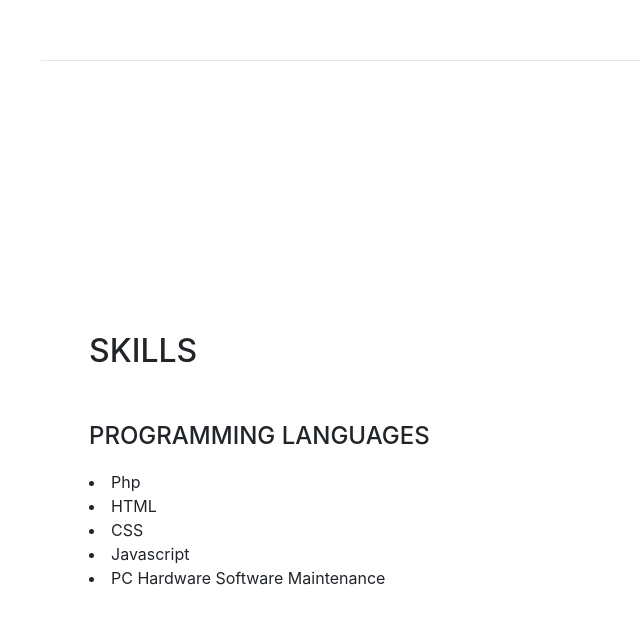
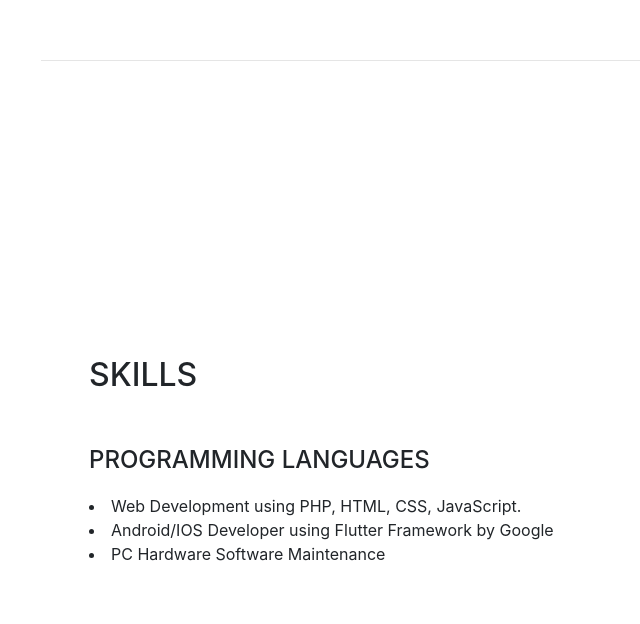
Before and after one commit to safuanyusoff/oldresume, a website with bundled scripts: page index.html in a window 1280 px wide. Shown: the part 3225-3849 px from the top of the page, without its empty margins (231-871 px from the left). Built offline with nearby package versions, Linux system fonts and the light colour scheme; a web font is replaced by a local one.

Commit message:
Update index.html

```diff
--- a/index.html
+++ b/index.html
@@ -134,7 +134,7 @@
 
           <div class="resume-item d-flex flex-column flex-md-row mb-5">
             <div class="resume-content mr-auto">
-              <h3 class="mb-0">Programmer Teacher</h3>
+              <h3 class="mb-0">Programming Teacher</h3>
               <div class="subheading mb-3">Kidocode Sdn Bhd</div>
               <p> -	Teach and guide children programming using python , assisted by E-Learning Platform of KIDOCODE</p>
               <p> -	Teach Mobile App code and design fundamental using MIT APP INVENTOR , A web-based compiler that use drag-and-drop concept for programming. </p>
@@ -193,16 +193,14 @@
 
             <li>
               <i class="fa-li fa fa-check"></i>
-              Php</li>
-            <li>
+              Web Development using PHP, HTML, CSS, JavaScript.
+          </li>
+
+           <li>
               <i class="fa-li fa fa-check"></i>
-              HTML</li>
-            <li>
-              <i class="fa-li fa fa-check"></i>
-              CSS</li>
-            <li>
-              <i class="fa-li fa fa-check"></i>
-              Javascript</li>
+              Android/IOS Developer using Flutter Framework by Google
+          </li>
+
           <li>
               <i class="fa-li fa fa-check"></i>
               PC Hardware Software Maintenance</li>
```
